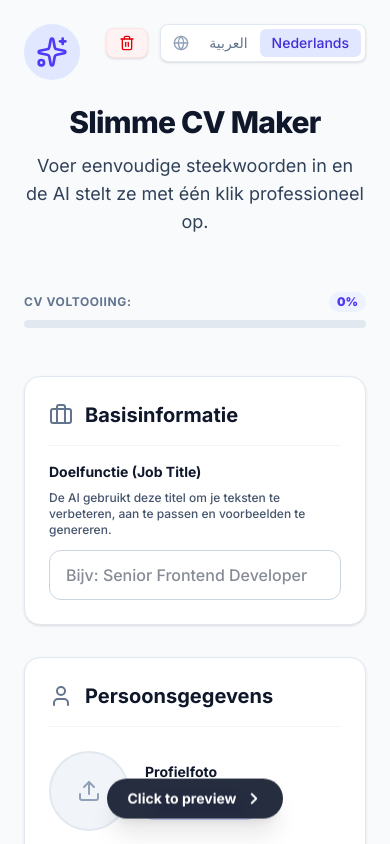
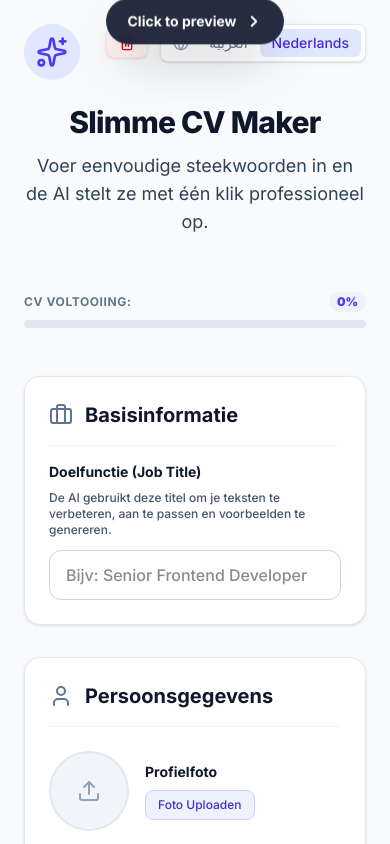
Before and after one commit to abdusari397-hue/ai-cv-builder, a Next.js app: page / in a window 390 px wide. Built offline with nearby package versions, Linux system fonts and the light colour scheme.

Commit message:
fix: make mobile navigation buttons sticky to viewport instead of content bottom

```diff
--- a/src/app/page.tsx
+++ b/src/app/page.tsx
@@ -177,12 +177,14 @@ export default function Home() {
         {/* Left Form Area */}
         <div id="form-area" className="w-full shrink-0 snap-center lg:w-1/2 h-full overflow-y-auto p-6 md:p-10 lg:px-10 pb-24 relative">
 
-          {/* Mobile Swipe Indicator */}
-          <div className="lg:hidden absolute bottom-6 left-0 right-0 flex justify-center sticky-bottom z-50">
-            <a href="#preview-area" className="bg-slate-900/90 backdrop-blur text-white px-5 py-2.5 rounded-full text-sm font-bold flex items-center gap-2 shadow-xl hover:bg-slate-800 transition-all animate-bounce cursor-pointer">
+          {/* Mobile Swipe Indicator (Sticks to bottom of viewport) */}
+          <div className="lg:hidden sticky bottom-6 z-50 h-0 overflow-visible flex justify-center pointer-events-none w-full">
+            <div className="transform -translate-y-full pb-6">
+              <a href="#preview-area" className="pointer-events-auto bg-slate-900/90 backdrop-blur text-white px-5 py-3 rounded-full text-sm font-bold flex items-center gap-2 shadow-2xl hover:bg-slate-800 transition-all animate-bounce cursor-pointer border border-slate-700/50">
                 <span>{language === 'ar' ? 'انقر للمعاينة' : 'Click to preview'}</span>
                 <svg width="18" height="18" viewBox="0 0 24 24" fill="none" stroke="currentColor" strokeWidth="2.5" strokeLinecap="round" strokeLinejoin="round" className={language === 'ar' ? 'rotate-180' : ''}><path d="m9 18 6-6-6-6"/></svg>
               </a>
+            </div>
           </div>
 
           <header className={`mb-10 text-center ${language === 'ar' ? 'lg:text-right' : 'lg:text-left'}`}>
@@ -389,11 +391,13 @@ export default function Home() {
       {/* Right Preview Area */}
       <div id="preview-area" className="w-full shrink-0 snap-center lg:w-1/2 h-full overflow-y-auto bg-slate-200 lg:bg-white border-s border-slate-200 relative pb-20 lg:pb-0">
           {/* Mobile Swipe Indicator (Back) */}
-          <div className="lg:hidden absolute bottom-6 left-0 right-0 flex justify-center sticky-bottom z-50">
-            <a href="#form-area" className="bg-indigo-600/90 hover:bg-indigo-700 backdrop-blur text-white px-5 py-2.5 rounded-full text-sm font-bold flex items-center gap-2 shadow-xl cursor-pointer transition-all">
+          <div className="lg:hidden sticky bottom-6 z-50 h-0 overflow-visible flex justify-center pointer-events-none w-full">
+            <div className="transform -translate-y-full pb-6">
+              <a href="#form-area" className="pointer-events-auto bg-indigo-600/90 hover:bg-indigo-700 backdrop-blur text-white px-5 py-3 rounded-full text-sm font-bold flex items-center gap-2 shadow-2xl cursor-pointer transition-all border border-indigo-500/50">
                 <svg width="18" height="18" viewBox="0 0 24 24" fill="none" stroke="currentColor" strokeWidth="2.5" strokeLinecap="round" strokeLinejoin="round" className={language === 'ar' ? '' : 'rotate-180'}><path d="m15 18-6-6 6-6"/></svg>
                 <span>{language === 'ar' ? 'انقر للتعديل' : 'Click to edit'}</span>
               </a>
+            </div>
           </div>
         <CVPreview />
       </div>
```
Lines whose indentation alone changed are shown as unchanged.
